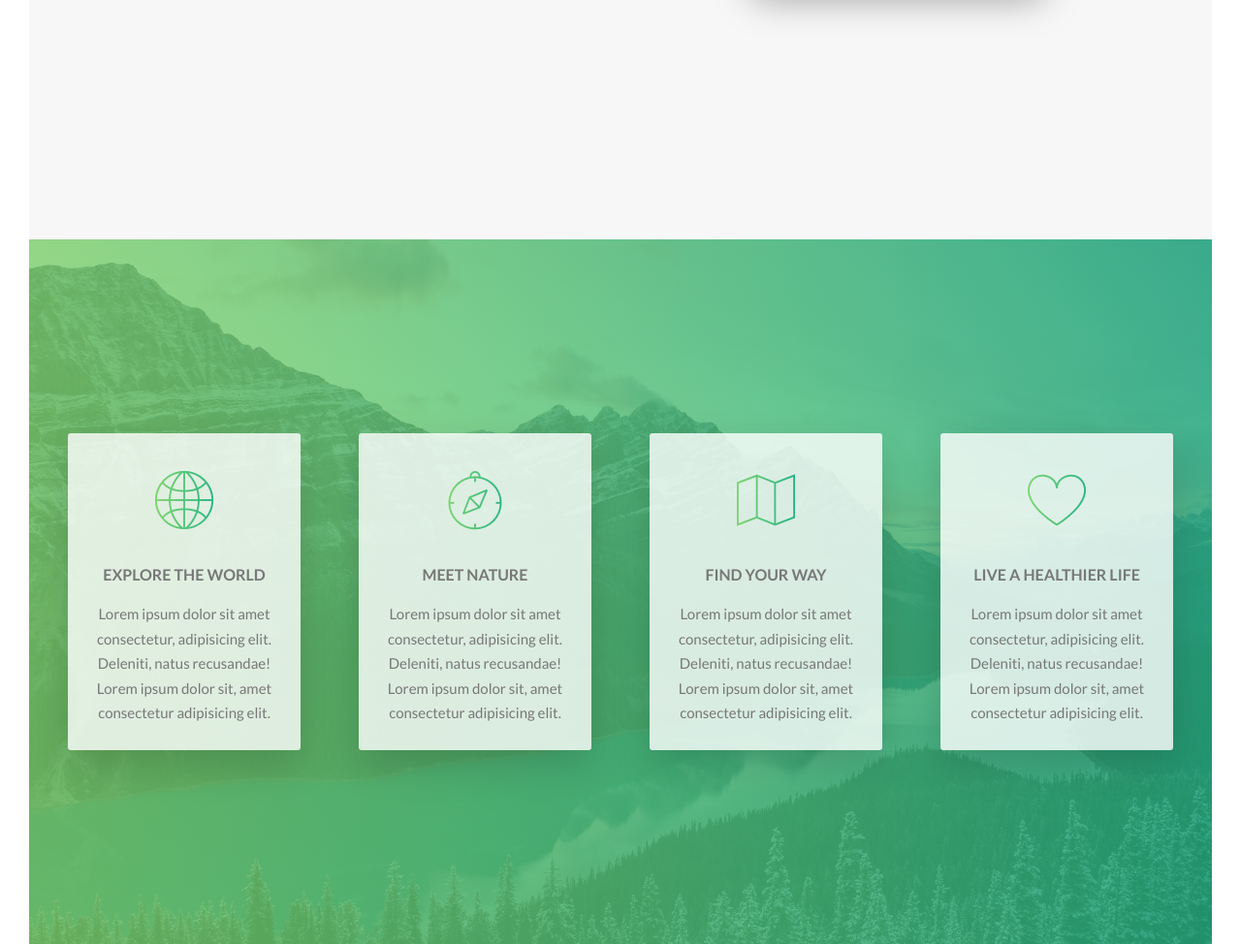
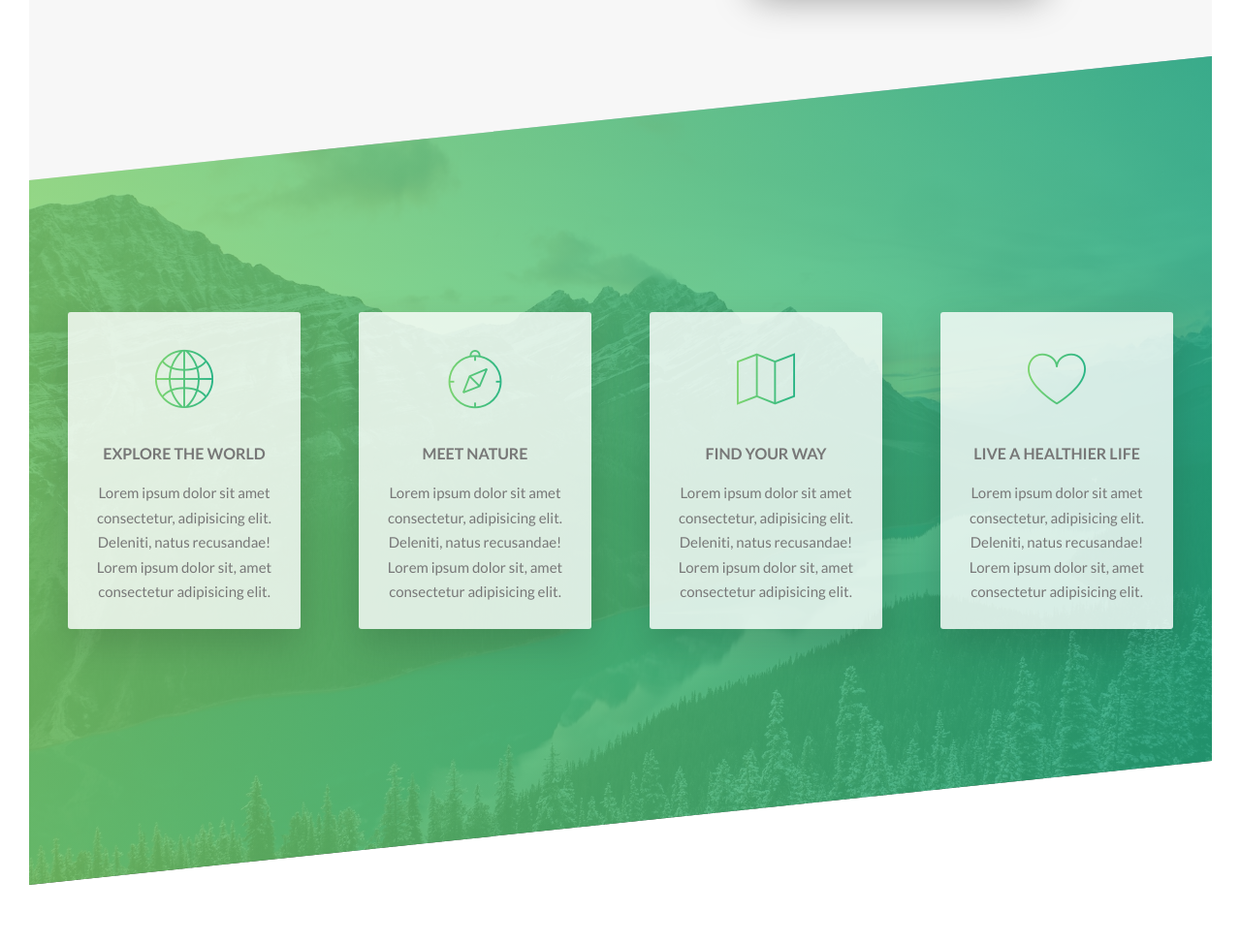
Before and after one commit to ZobairQ/natours, a website: page index.html in a window 1280 px wide. Shown: the part 1417-2391 px from the top of the page at 97% size. After the commit the page ends 2330 px from the top, so only its background shows below. Drawn offline with Linux system fonts and the light colour scheme.

Commit message:
Skewed background added and feature section finalized

```diff
--- a/sass/pages/_home.scss
+++ b/sass/pages/_home.scss
@@ -13,4 +13,12 @@
     ),
     url("../img/nat-4.jpg");
     background-size: cover;
+    transform: skewY(-6deg);
+    margin-top: -12.5rem;
+
+    & > * {
+    transform: skewY(6deg);
+
+    }
+
 }
```
Also changed, not shown: css/style.css.
